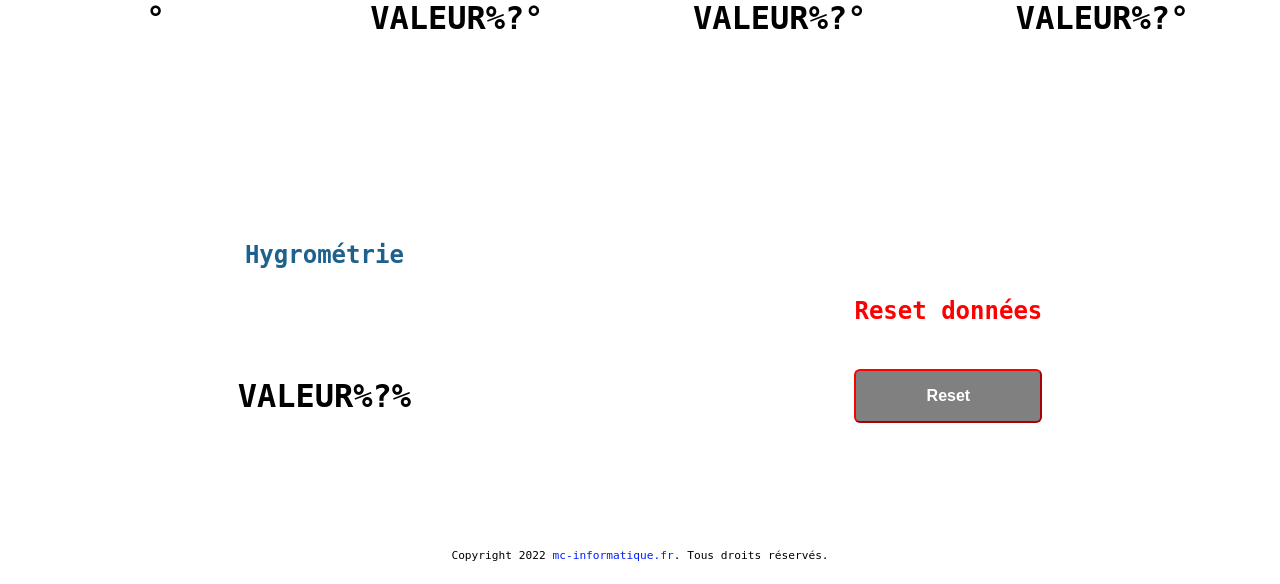
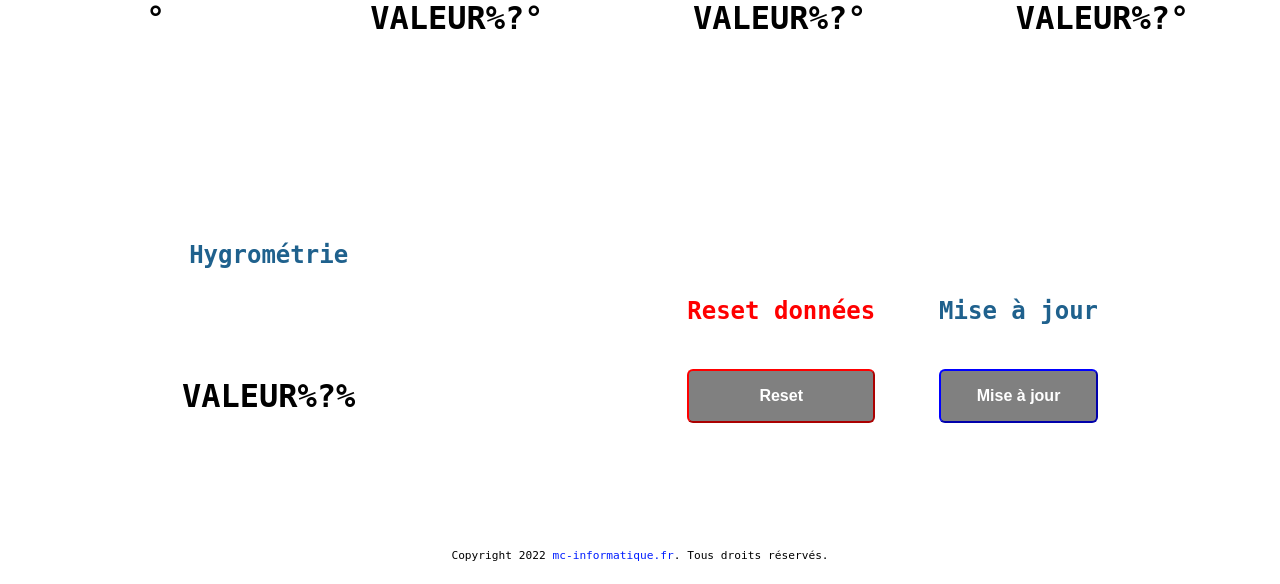
Before and after one commit to Acem31/capteurs_mcinfo, a PHP site: page / in a window 1280 px wide. Shown: the part 331-915 px from the top of the page. Run offline with PHP 8.4, Linux system fonts and the light colour scheme; data that the repository does not hold is empty.

Commit message:
Update index.php

```diff
--- a/index.php
+++ b/index.php
@@ -52,11 +52,19 @@
           <h2>Hygrométrie</h2>
 			<p>VALEUR%?%</p>
         </div>
+		<div id="donnees">
         	<div id="reset">
           		<h2>Reset données</h2>
 				<form action="reset.php">
 				<input type="submit" class="bouton" value="Reset" />
 				</form>
+        	</div>
+			<div id="refresh">
+				<h2>Mise à jour</h2>
+				<form action="reset.php">
+				<input type="submit" class="bouton" value="Mise à jour" />
+				</form>
+			</div>
 		</div>
       </div>
     </div>
```
Lines whose indentation alone changed are shown as unchanged.
